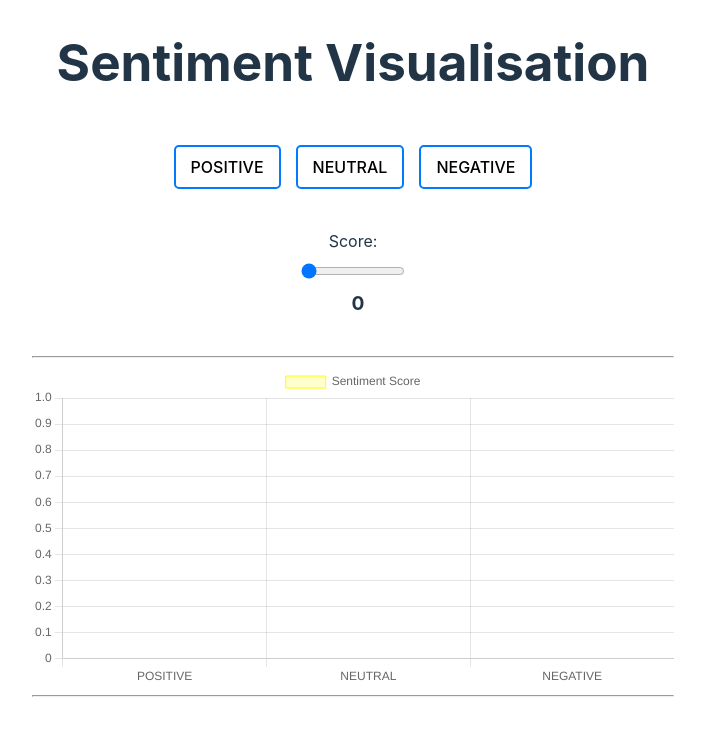
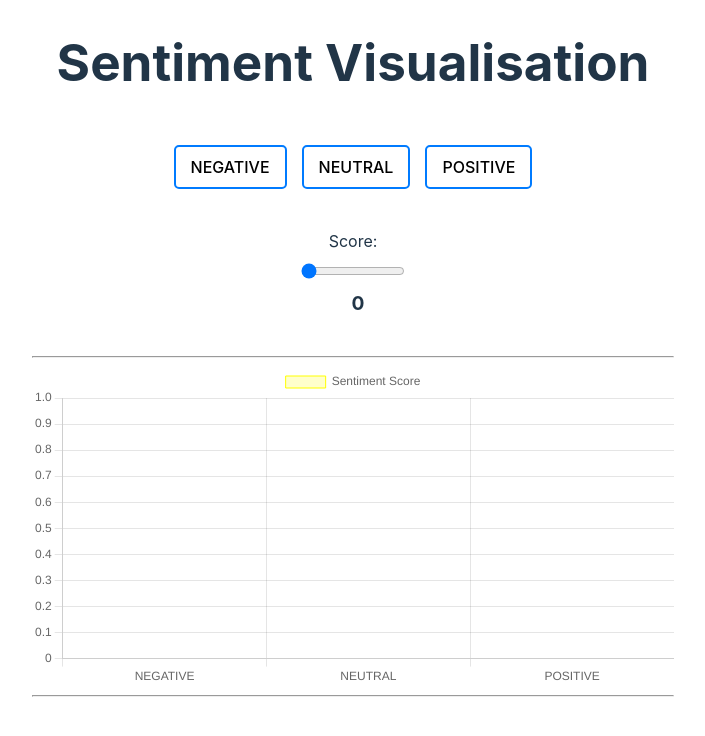
Before and after one commit to beatalinnea/sentiment-analysis-extension, a React (Vite) app: page / in a window 1280 px wide. Shown: the top 736 px of the page, without its empty margins (287-992 px from the left). Built offline with nearby package versions, Linux system fonts and the light colour scheme.

Commit message:
Change place neg and pos

```diff
--- a/src/Charts/BarChartComponent.jsx
+++ b/src/Charts/BarChartComponent.jsx
@@ -26,24 +26,26 @@ const BarChartComponent = ({ sentiment, score }) => {
 
   // Chart.js data configuration
   const data = {
-    labels: ["POSITIVE", "NEUTRAL", "NEGATIVE"],
+    // Swap the order of the labels here
+    labels: ["NEGATIVE", "NEUTRAL", "POSITIVE"], // Negative first, then Neutral, Positive last
     datasets: [
       {
         label: "Sentiment Score", // Label for the dataset
+        // Update the data to match the new label order
         data: [
-          sentiment === "POSITIVE" ? score : 0,
-          sentiment === "NEUTRAL" ? score : 0,
-          sentiment === "NEGATIVE" ? score : 0
+          sentiment === "NEGATIVE" ? score : 0, // Negative score
+          sentiment === "NEUTRAL" ? score : 0,  // Neutral score
+          sentiment === "POSITIVE" ? score : 0 // Positive score
         ],
         backgroundColor: [
-          sentiment === "POSITIVE" ? colorScheme.backgroundColor : "rgba(0, 255, 0, 0.2)",
+          sentiment === "NEGATIVE" ? colorScheme.backgroundColor : "rgba(255, 0, 0, 0.2)",
           sentiment === "NEUTRAL" ? colorScheme.backgroundColor : "rgba(255, 255, 0, 0.2)",
-          sentiment === "NEGATIVE" ? colorScheme.backgroundColor : "rgba(255, 0, 0, 0.2)"
+          sentiment === "POSITIVE" ? colorScheme.backgroundColor : "rgba(0, 255, 0, 0.2)"
         ],
         borderColor: [
-          sentiment === "POSITIVE" ? colorScheme.borderColor : "rgba(0, 255, 0, 1)",
+          sentiment === "NEGATIVE" ? colorScheme.borderColor : "rgba(255, 0, 0, 1)",
           sentiment === "NEUTRAL" ? colorScheme.borderColor : "rgba(255, 255, 0, 1)",
-          sentiment === "NEGATIVE" ? colorScheme.borderColor : "rgba(255, 0, 0, 1)"
+          sentiment === "POSITIVE" ? colorScheme.borderColor : "rgba(0, 255, 0, 1)"
         ],
         borderWidth: 1
       }
--- a/src/Charts/SentimentControls.jsx
+++ b/src/Charts/SentimentControls.jsx
@@ -15,9 +15,9 @@ const SentimentControls = ({ setSentiment, score, setScore }) => {
     <div className="sentiment-controls">
       {/* Sentiment buttons */}
       <div className="sentiment-buttons">
+        <button onClick={() => handleSentimentClick("NEGATIVE")}>NEGATIVE</button>
+        <button onClick={() => handleSentimentClick("NEUTRAL")}>NEUTRAL</button>
         <button onClick={() => handleSentimentClick("POSITIVE")}>POSITIVE</button>
-        <button onClick={() => handleSentimentClick("NEUTRAL")}>NEUTRAL</button>
-        <button onClick={() => handleSentimentClick("NEGATIVE")}>NEGATIVE</button>
       </div>
 
       {/* Slider for score */}
```
